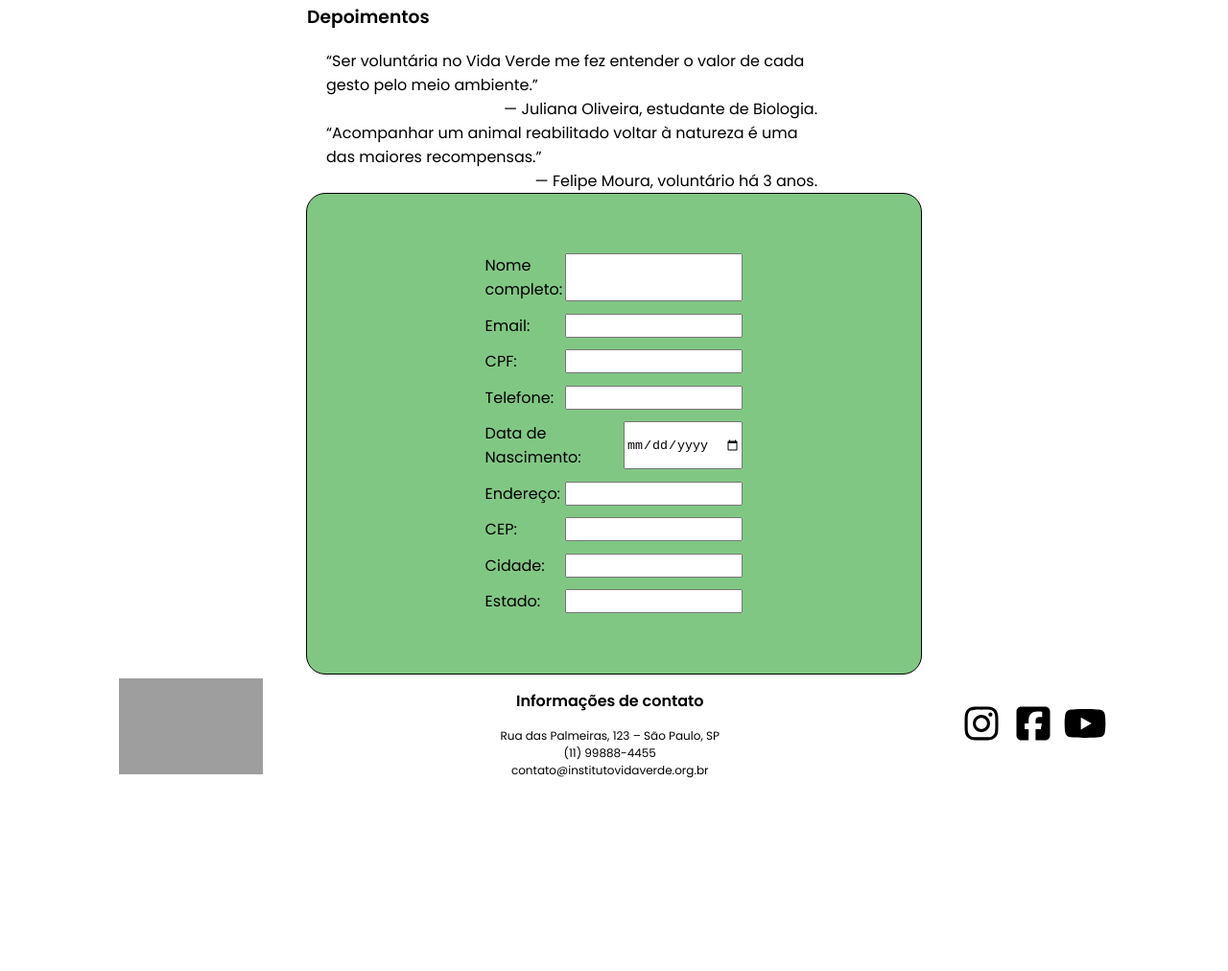
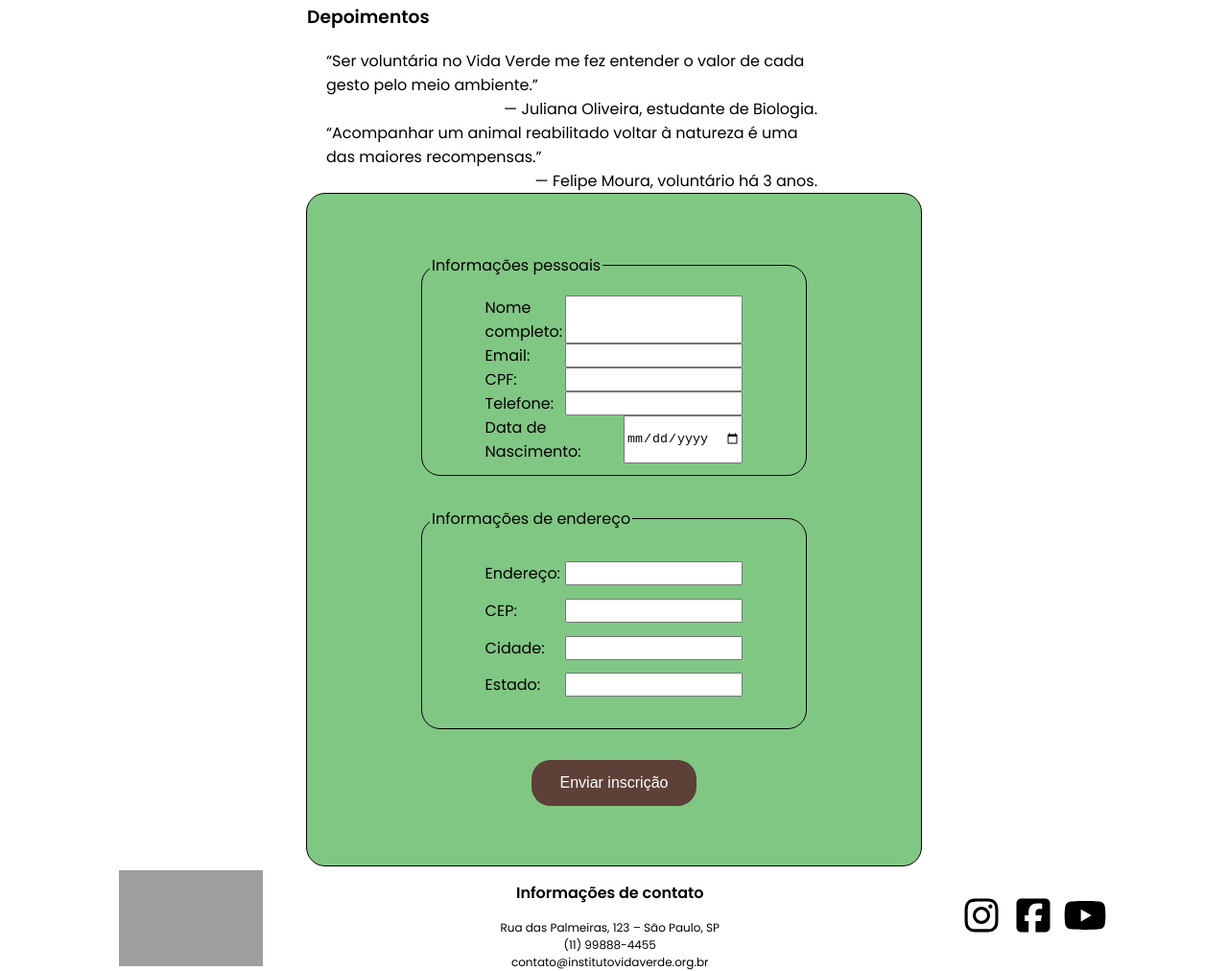
Before and after one commit to AllexThiagoSR/ong-manager, a plain HTML site: page src/pages/cadastro.html in a window 1280 px wide. Shown: the part 652-1664 px from the top of the page at 96% size. Before the commit the page ends 1464 px from the top, so only its background shows below. Drawn offline with Linux system fonts and the light colour scheme; grey boxes are pictures that could not be loaded.

Commit message:
feat: Add some features on form

```diff
--- a/src/pages/cadastro.html
+++ b/src/pages/cadastro.html
@@ -6,7 +6,7 @@
   <link href="../styles/globals.css" rel="stylesheet">
   <link href="../styles/signup.css" rel="stylesheet">
   <meta name="viewport" content="width=device-width, initial-scale=1.0">
-  <title>Document</title>
+  <title>Instituto Vida Verde</title>
 </head>
 <body>
   <header class="header">
@@ -51,15 +51,22 @@
       </section>
     </section>
     <form class="signup-form">
-      <label for="name">Nome completo: <input id="name" type="text"></label>
-      <label for="e-mail">Email: <input id="e-mail" type="email"></label>
-      <label for="cpf">CPF: <input id="cpf" type="text" pattern="[0-9]{3}.[0-9]{3}.[0-9]{3}-[0-9]{2}"></label>
-      <label for="phone">Telefone: <input id="phone" type="tel" pattern="([0-9]){2} [0-9]{5}-[0-9]{4}"></label>
-      <label for="birth-date">Data de Nascimento: <input id="birth-date" type="date"></label>
-      <label for="address">Endereço: <input id="address" type="text"></label>
-      <label for="cep">CEP: <input id="cep" type="text" pattern="[0-9]{5}-[0-9]{3}"></label>
-      <label for="city">Cidade: <input id="city" type="text"></label>
-      <label for="state">Estado: <input id="state" type="text"></label>
+      <fieldset>
+        <legend>Informações pessoais</legend>
+        <label for="name">Nome completo: <input id="name" type="text" required></label>
+        <label for="e-mail">Email: <input id="e-mail" type="email" required></label>
+        <label for="cpf">CPF: <input required id="cpf" type="text" pattern="[0-9]{3}.[0-9]{3}.[0-9]{3}-[0-9]{2}"></label>
+        <label for="phone">Telefone: <input required id="phone" type="tel" pattern="([0-9]){2} [0-9]{5}-[0-9]{4}"></label>
+        <label for="birth-date">Data de Nascimento: <input required id="birth-date" type="date"></label>
+      </fieldset>
+      <fieldset>
+        <legend>Informações de endereço</legend>
+        <label for="address">Endereço: <input id="address" type="text"></label>
+        <label for="cep">CEP: <input id="cep" type="text" pattern="[0-9]{5}-[0-9]{3}"></label>
+        <label for="city">Cidade: <input id="city" type="text"></label>
+        <label for="state">Estado: <input id="state" type="text"></label>
+      </fieldset>
+      <button type="submit">Enviar inscrição</button>
     </form>
   </main>
   <footer class="footer">
--- a/src/styles/signup.css
+++ b/src/styles/signup.css
@@ -12,11 +12,11 @@
   flex-direction: column;
   align-items: center;
   justify-content: space-evenly;
-  height: 50vh;
+  height: 80vh;
   background-color: var(--light-green);
   border: 1px solid black;
   border-radius: 20px;
-  padding: 50px 10%;
+  padding: 30px 10%;
   width: 30%;
   max-width: 30%;
 }
@@ -25,6 +25,31 @@
   display: flex;
   justify-content: space-between;
   width: 70%;
+}
+
+.signup-form fieldset {
+  display: flex;
+  height: 30%;
+  width: 100%;
+  flex-direction: column;
+  align-items: center;
+  justify-content: space-evenly;
+  border: 1px solid black;
+  border-radius: 20px;
+  padding: 5% 2%;
+}
+
+.signup-form button {
+  border-radius: 20px;
+  padding: 15px 30px;
+  font-size: var(--md-font-size);
+  color: var(--font-color);
+  background-color: var(--dirt-brown);
+  border: 0;
+}
+
+.signup-form button:hover {
+  cursor: pointer;
 }
 
 .depoiment {
```
Also changed, not shown: index.html (+1 -1 lines), src/pages/projetos.html (+1 -1 lines).
